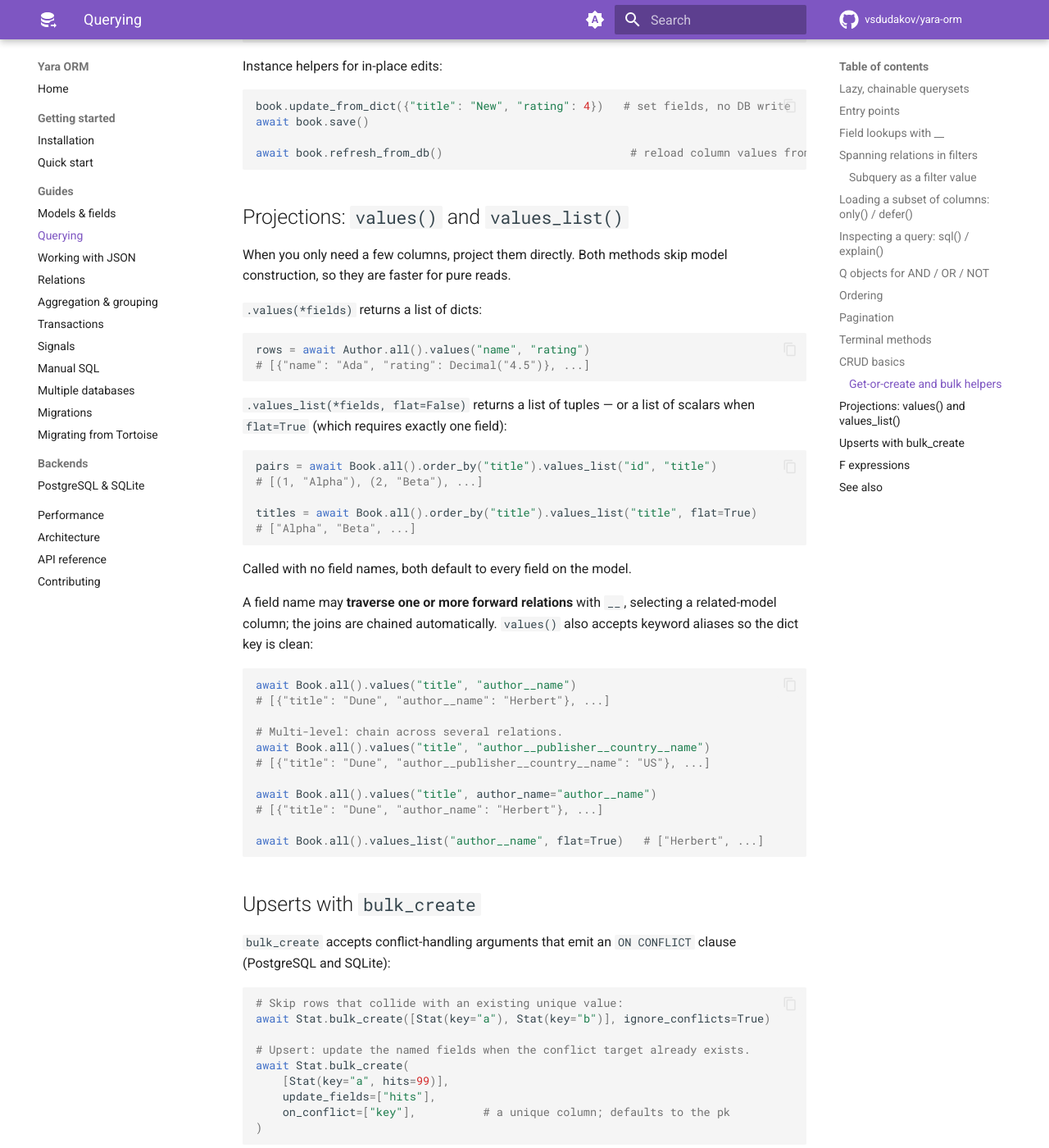
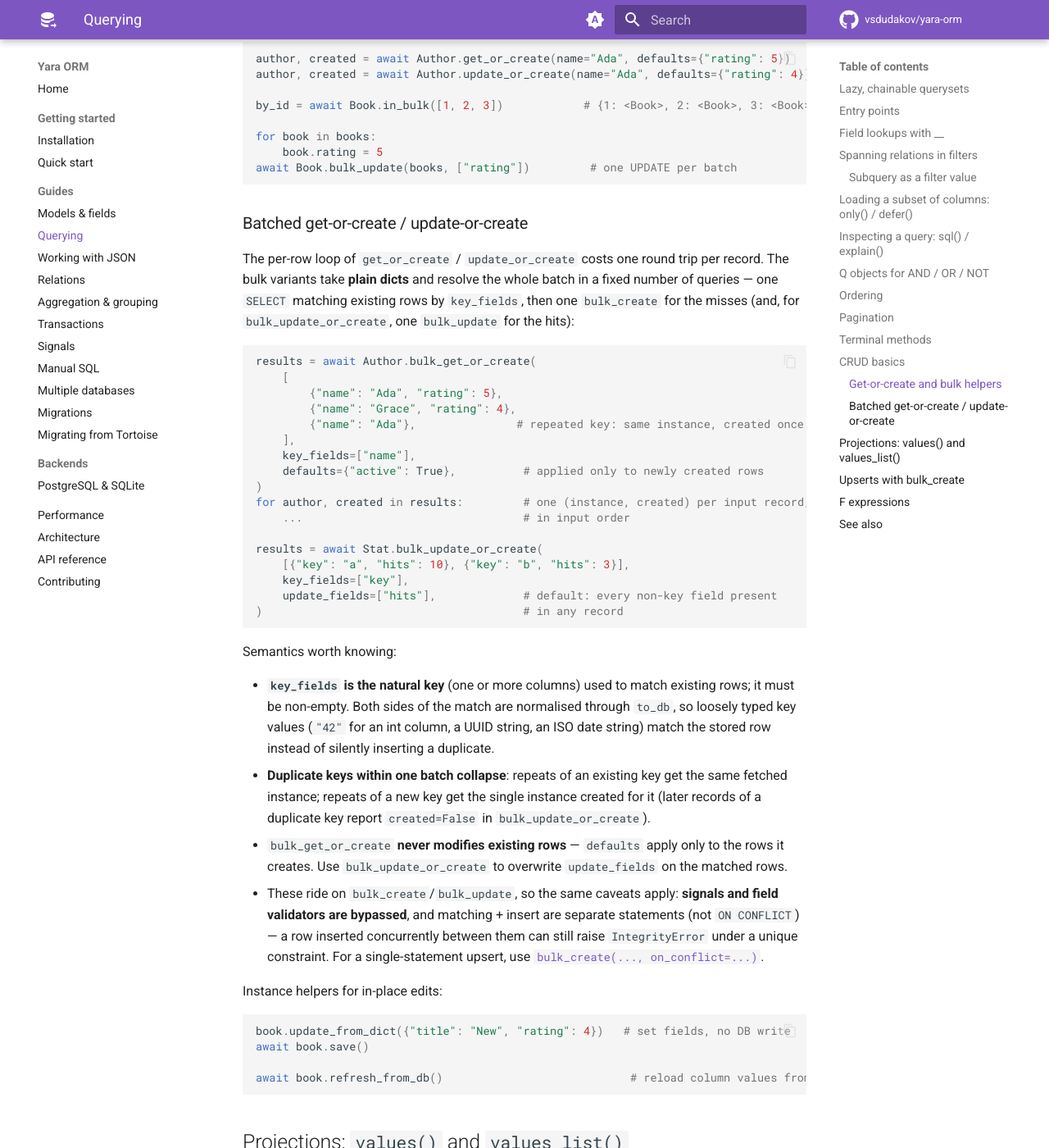
Before and after one commit to vsdudakov/yara-orm, an MkDocs documentation site: the page built from docs/guides/querying.md, in a window 1280 px wide and 1400 px high, scrolled down 11038 px. Shown: the whole window at 82% size. Built offline with MkDocs 1.6.1 and Material for MkDocs 9.7.7, drawn with Linux system fonts in a browser that asks for light colours; comment, search, counter and statistics services are not loaded; some of the changed text lies outside the part shown.

Commit message:
docs: document bulk_get_or_create and bulk_update_or_create
A dedicated section in the querying guide (query counts, natural-key
matching with to_db normalisation, in-batch duplicate collapsing,
defaults vs update_fields semantics, signal/validator bypass and the
concurrency caveat vs ON CONFLICT upserts), plus API-reference rows and
the signals-bypass list.

````diff
--- a/docs/guides/querying.md
+++ b/docs/guides/querying.md
@@ -419,6 +419,8 @@ created = await Book.bulk_create(books, batch_size=500)
 | `await Model.update_or_create(defaults=None, **kwargs)` | `(instance, created)` | Update the match with `defaults`, or create it. |
 | `await Model.in_bulk(ids, field_name="pk")` | `dict[key, Model]` | Fetch many rows, keyed by `field_name`. |
 | `await Model.bulk_update(objects, fields, batch_size=500)` | `int` | Write the named `fields` of many instances in batched statements. |
+| `await Model.bulk_get_or_create(records, key_fields, defaults=None, batch_size=500)` | `list[(instance, created)]` | The batched `get_or_create`: one fetch + one insert for the whole batch. |
+| `await Model.bulk_update_or_create(records, key_fields, update_fields=None, batch_size=500)` | `list[(instance, created)]` | The batched `update_or_create`: one fetch + one update + one insert. |
 
 ```python
 author, created = await Author.get_or_create(name="Ada", defaults={"rating": 5})
@@ -430,6 +432,55 @@ for book in books:
     book.rating = 5
 await Book.bulk_update(books, ["rating"])         # one UPDATE per batch
 ```
+
+### Batched get-or-create / update-or-create
+
+The per-row loop of `get_or_create` / `update_or_create` costs one round trip
+per record. The bulk variants take **plain dicts** and resolve the whole batch
+in a fixed number of queries — one `SELECT` matching existing rows by
+`key_fields`, then one `bulk_create` for the misses (and, for
+`bulk_update_or_create`, one `bulk_update` for the hits):
+
+```python
+results = await Author.bulk_get_or_create(
+    [
+        {"name": "Ada", "rating": 5},
+        {"name": "Grace", "rating": 4},
+        {"name": "Ada"},               # repeated key: same instance, created once
+    ],
+    key_fields=["name"],
+    defaults={"active": True},          # applied only to newly created rows
+)
+for author, created in results:         # one (instance, created) per input record,
+    ...                                 # in input order
+
+results = await Stat.bulk_update_or_create(
+    [{"key": "a", "hits": 10}, {"key": "b", "hits": 3}],
+    key_fields=["key"],
+    update_fields=["hits"],             # default: every non-key field present
+)                                       # in any record
+```
+
+Semantics worth knowing:
+
+- **`key_fields` is the natural key** (one or more columns) used to match
+  existing rows; it must be non-empty. Both sides of the match are normalised
+  through `to_db`, so loosely typed key values (`"42"` for an int column, a
+  UUID string, an ISO date string) match the stored row instead of silently
+  inserting a duplicate.
+- **Duplicate keys within one batch collapse**: repeats of an existing key get
+  the same fetched instance; repeats of a new key get the single instance
+  created for it (later records of a duplicate key report `created=False` in
+  `bulk_update_or_create`).
+- `bulk_get_or_create` **never modifies existing rows** — `defaults` apply
+  only to the rows it creates. Use `bulk_update_or_create` to overwrite
+  `update_fields` on the matched rows.
+- These ride on `bulk_create`/`bulk_update`, so the same caveats apply:
+  **signals and field validators are bypassed**, and matching + insert are
+  separate statements (not `ON CONFLICT`) — a row inserted concurrently
+  between them can still raise `IntegrityError` under a unique constraint.
+  For a single-statement upsert, use
+  [`bulk_create(..., on_conflict=...)`](#upserts-with-bulk_create).
 
 Instance helpers for in-place edits:
 
````
Also changed, not shown: docs/api-reference.md (+2 -0 lines), docs/guides/signals.md (+3 -1 lines).
